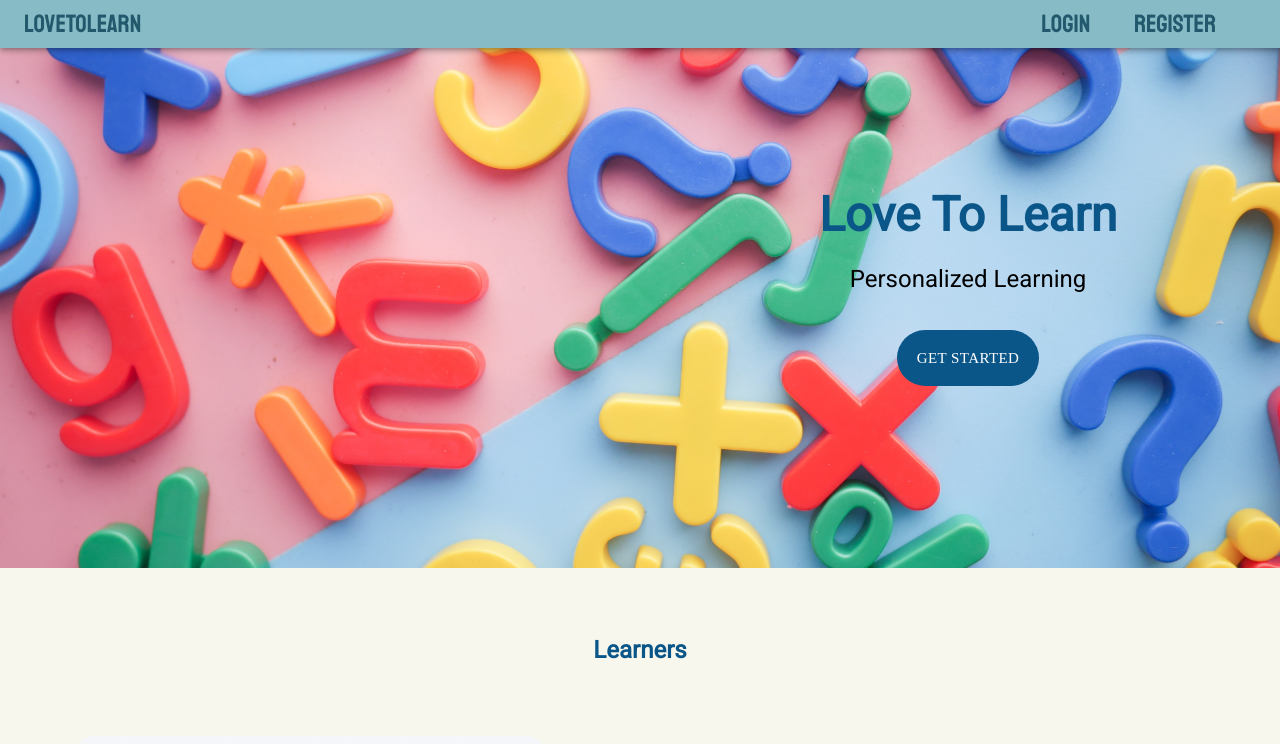
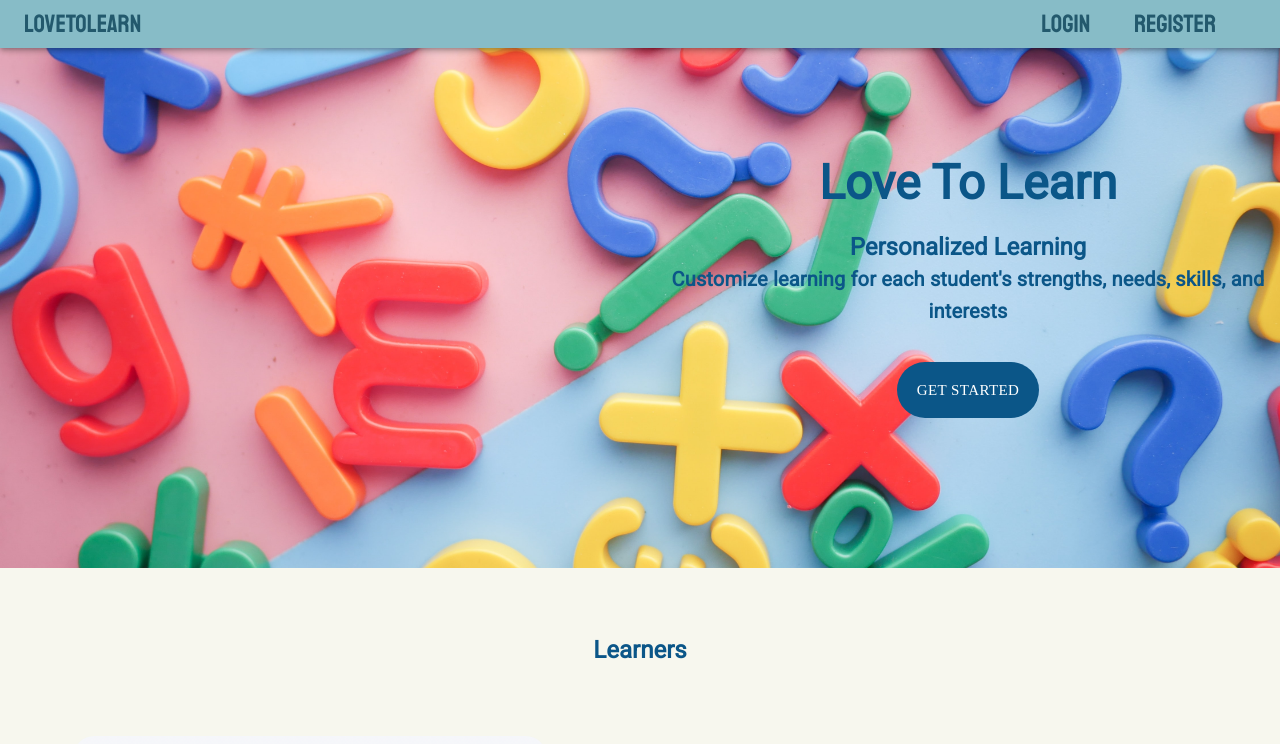
Before and after one commit to jihyekwak/project-5-learning-app, a React (Create React App) app in the folder frontend/: page / in a window 1280 px wide. Shown: the top 744 px of the page. Built offline with nearby package versions, Linux system fonts and the light colour scheme; no server answers; a web font is replaced by a local one.

Commit message:
add description on header

```diff
--- a/frontend/src/components/Welcome/Header/index.jsx
+++ b/frontend/src/components/Welcome/Header/index.jsx
@@ -20,6 +20,10 @@ const useStyles = makeStyles((theme) => ({
         backgroundPosition: 'center',
         backgroundSize: 'cover',
     },
+    text: {
+        color: '#0B5688',
+        fontWeight: 'bold'
+    }
 }
 ))
 
@@ -33,7 +37,8 @@ const Header = () => {
             </Grid>
             <Grid item xs={6}>
                 <Typography className={classes.headerTitle} variant='h3'>Love To Learn</Typography>
-                <Typography variant='h5'>Personalized Learning</Typography>
+                <Typography variant='h5' className={classes.text}>Personalized Learning</Typography>
+                <Typography variant='h6' className={classes.text}>Customize learning for each student's strengths, needs, skills, and interests</Typography>
                 <div className={classes.startBtn}>
                     <GetStartedBtn />
                 </div>
```
